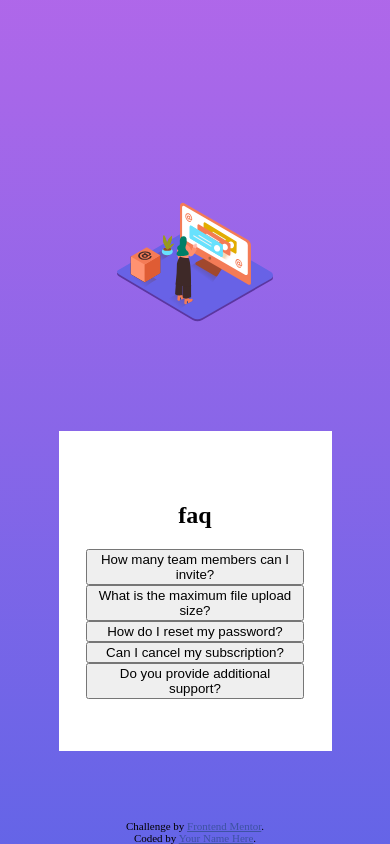
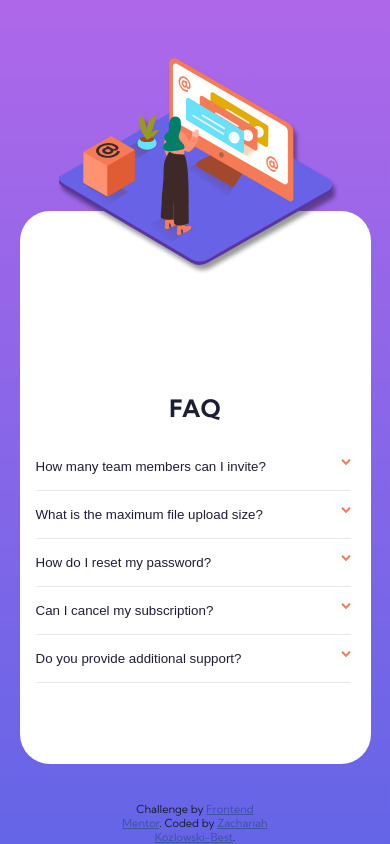
Before and after one commit to zach7815/faq-accordian-FEM, a plain HTML site: page index.html in a window 390 px wide. Drawn offline with Linux system fonts and the light colour scheme.

Commit message:
made style changes, and worked on mobile version of page

```diff
--- a/index.html
+++ b/index.html
@@ -5,6 +5,9 @@
   <meta name="viewport" content="width=device-width, initial-scale=1.0"> <!-- displays site properly based on user's device -->
 
   <link rel="icon" type="image/png" sizes="32x32" href="./images/favicon-32x32.png">
+  <link rel="preconnect" href="https://fonts.googleapis.com">
+<link rel="preconnect" href="https://fonts.gstatic.com" crossorigin>
+<link href="https://fonts.googleapis.com/css2?family=Kumbh+Sans:wght@400;700&display=swap" rel="stylesheet">
   <link rel="stylesheet" href="styles.css">
   <script defer src="index.js"></script>
 
@@ -18,30 +21,30 @@
   <img class="accordian-image" src="/images/illustration-woman-online-mobile.svg" alt=" SVG of woman online">
 <div class="container">
   <h2 class="heading">faq</h2>
- <button class="accordian"> How many team members can I invite?</button>
+ <button class="accordian"> How many team members can I invite? <img   class="downArrow" src="/images/icon-arrow-down.svg" alt=" accordian down arrow"></button>
  <div class="panel">
-  You can invite up to 2 additional users on the Free plan. There is no limit on
-  team members for the Premium plan.
+  <p> can invite up to 2 additional users on the Free plan. There is no limit on
+  team members for the Premium plan. </p>
 </div>
 
- <button class="accordian"> What is the maximum file upload size?</button>
+ <button class="accordian"> What is the maximum file upload size? <img  class="downArrow" src="/images/icon-arrow-down.svg" alt=" accordian down arrow"></button>
   <div class="panel">
-  No more than 2GB. All files in your account must fit your allotted storage space.
+ <p> No more than 2GB. All files in your account must fit your allotted storage space. </p>
 </div>
-  <button class="accordian"> How do I reset my password?</button>
-<div class="panel"> Click “Forgot password” from the login page or “Change password” from your profile page.
-  A reset link will be emailed to you.</div>
+  <button class="accordian"> How do I reset my password? <img  class="downArrow" src="/images/icon-arrow-down.svg" alt=" accordian down arrow"></button>
+<div class="panel"> <p>Click “Forgot password” from the login page or “Change password” from your profile page.
+  A reset link will be emailed to you.</p></div>
 
-  <button class="accordian"> Can I cancel my subscription?</button>
- <div class="panel"> Yes! Send us a message and we’ll process your request no questions asked.</div>
+  <button class="accordian"> Can I cancel my subscription?<img  class="downArrow" src="/images/icon-arrow-down.svg" alt=" accordian down arrow"></button>
+ <div class="panel"> <p>Yes! Send us a message and we’ll process your request no questions asked.</p></div>
 
-  <button class="accordian"> Do you provide additional support?</button>
-  <div class="panel"> Chat and email support is available 24/7. Phone lines are open during normal business hours.</div>
+  <button class="accordian"> Do you provide additional support?<img  class="downArrow" src="/images/icon-arrow-down.svg" alt=" accordian down arrow"></button>
+  <div class="panel"> <p>Chat and email support is available 24/7. Phone lines are open during normal business hours.</p></div>
 
   </div>
   <div class="attribution">
     Challenge by <a href="https://www.frontendmentor.io?ref=challenge" target="_blank">Frontend Mentor</a>.
-    Coded by <a href="#">Your Name Here</a>.
+    Coded by <a href="#">Zachariah Kozlowski-Best</a>.
   </div>
 </body>
 </html>
--- a/styles.css
+++ b/styles.css
@@ -1,5 +1,22 @@
+:root {
+  --violet: hsl(238, 29%, 16%);
+  --lightBlue: hsl(240, 73%, 65%);
+  --hoverRed: hsl(14, 88%, 65%);
+  --ActiveHead: hsl(237, 12%, 33%);
+  --innerAccordText: hsl(237, 12%, 33%);
+  --dividerColor: hsl(240, 5%, 91%);
+}
+
 html {
   height: 100%;
+  font-family: "Kumbh Sans", sans-serif;
+  color: var(--violet);
+}
+
+.heading {
+  font-weight: 700;
+  text-transform: uppercase;
+  padding: 5rem 0 0 0;
 }
 
 body {
@@ -22,14 +39,51 @@ body {
   flex-direction: column;
   justify-content: center;
   align-items: center;
+  background-color: white;
+  width: 90%;
+  position: relative;
+  height: 70rem;
+  bottom: 5rem;
+  border-radius: 30px;
+}
+
+.panel {
+  display: none;
+  width: 100%;
+}
+
+.accordian-image {
+  width: 70%;
+  height: 70%;
+  top: 1rem;
+  position: relative;
+  z-index: 10;
+  filter: drop-shadow(3px 5px 2px rgb(0 0 0 / 0.4));
+}
+.accordian {
+  color: var(--violet);
+  border: none;
+  border-bottom: var(--dividerColor) 1px solid;
+  padding: 1rem 0 1rem 0;
   text-align: left;
-  background-color: white;
-  width: 70%;
+  align-self: stretch;
+  background: none;
   position: relative;
-  height: 20rem;
+  left: 1rem;
+  width: 90%;
+  display: flex;
+  justify-content: space-between;
+}
+.accordian:hover {
+  cursor: pointer;
+  color: var(--hoverRed);
+}
 
-  /* left: 15%; */
+.downArrow {
+  width: 10px;
+  height: 7px;
 }
+
 .attribution {
   font-size: 11px;
   text-align: center;
@@ -41,17 +95,3 @@ body {
 .attribution a {
   color: hsl(228, 45%, 44%);
 }
-
-.panel {
-  display: none;
-  width: 100%;
-}
-
-.accordian-image {
-  width: 40%;
-  height: 40%;
-  position: relative;
-}
-.accordian {
-  width: 80%;
-}
```
